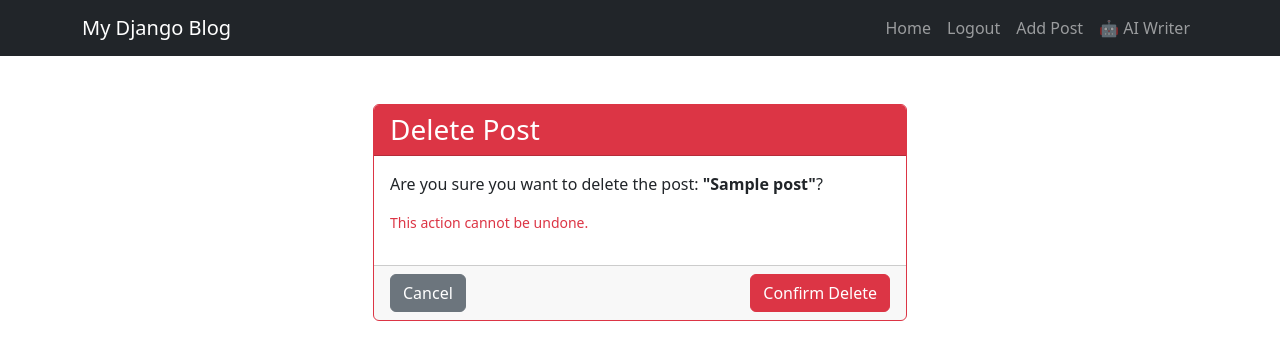
After one commit to AllyanSystumm/AI-Powered-Blogging-Platform, a Django app: page /post/1/delete/ in a window 1280 px wide. The commit adds this page. Shown: the top 360 px of the page. Run offline with Django 5.2, Linux system fonts and the light colour scheme; a user stored in the database is signed in; tables that the repository leaves empty hold one stand-in row (values such as "Sample post").

Commit message:
Improve README.md, add deployment configs, and update blog templates

```diff
--- /dev/null
+++ b/blogging_platform/blog/templates/blog/post_confirm_delete.html
@@ -0,0 +1,28 @@
+{% extends 'blog/base.html' %}
+
+{% block title %}Delete Post - {{ post.title }}{% endblock %}
+
+{% block content %}
+<div class="container mt-5">
+    <div class="row justify-content-center">
+        <div class="col-md-6">
+            <div class="card border-danger">
+                <div class="card-header bg-danger text-white">
+                    <h3 class="card-title mb-0">Delete Post</h3>
+                </div>
+                <div class="card-body">
+                    <p>Are you sure you want to delete the post: <strong>"{{ post.title }}"</strong>?</p>
+                    <p class="text-danger small">This action cannot be undone.</p>
+                </div>
+                <div class="card-footer d-flex justify-content-between">
+                    <a href="{% url 'post_detail' post.id %}" class="btn btn-secondary">Cancel</a>
+                    <form method="post">
+                        {% csrf_token %}
+                        <button type="submit" class="btn btn-danger">Confirm Delete</button>
+                    </form>
+                </div>
+            </div>
+        </div>
+    </div>
+</div>
+{% endblock %}
--- a/blogging_platform/blog/templates/blog/post_detail.html
+++ b/blogging_platform/blog/templates/blog/post_detail.html
@@ -20,6 +20,12 @@
       </div>
     </div>
   </div>
+
+  {% if user.is_superuser %}
+  <div class="mt-3">
+    <a href="{% url 'post_delete' post.id %}" class="btn btn-danger btn-sm">🗑️ Delete Post</a>
+  </div>
+  {% endif %}
 </div>
 
 <h3>Comments</h3>
--- a/blogging_platform/blog/templates/blog/post_list.html
+++ b/blogging_platform/blog/templates/blog/post_list.html
@@ -3,7 +3,7 @@
 {% block title %}All Blog Posts{% endblock %}
 
 {% block content %}
-<h1 class="mb-4">All Blog Postss</h1>
+<h1 class="mb-4">All Blog Posts</h1>
 
 {% for post in posts %}
   <div class="card mb-3">
--- a/blogging_platform/blog/urls.py
+++ b/blogging_platform/blog/urls.py
@@ -5,6 +5,7 @@ urlpatterns = [
     path('', views.post_list, name='post_list'),
     path('post/<int:id>/', views.post_detail, name='post_detail'),
     path('post/create/', views.post_create, name='post_create'),
+    path('post/<int:id>/delete/', views.post_delete, name='post_delete'),
     path('signup/', views.signup, name='signup'),
     path('post/<int:post_id>/ai-summary/', views.ai_summary, name='ai_summary'),
     path('post/<int:post_id>/ai-comment-suggestion/', views.ai_comment_suggestion, name='ai_comment_suggestion'),
--- a/blogging_platform/blog/views.py
+++ b/blogging_platform/blog/views.py
@@ -100,6 +100,16 @@ def ai_blog_writer(request):
 
     return render(request, 'blog/ai_blog_writer.html')
 
+@login_required
+@user_passes_test(is_superuser)
+def post_delete(request, id):
+    post = get_object_or_404(Post, id=id)
+    if request.method == 'POST':
+        post.delete()
+        messages.success(request, "Post deleted successfully.")
+        return redirect('post_list')
+    return render(request, 'blog/post_confirm_delete.html', {'post': post})
+
 def ai_generate_post(request):
     """AJAX endpoint for AI post generation"""
     if request.method == 'POST':
```
Also changed, not shown: blogging_platform/blogproject/settings.py (+4 -3 lines), README.md, 3 other files. Lines whose indentation alone changed are shown as unchanged.
